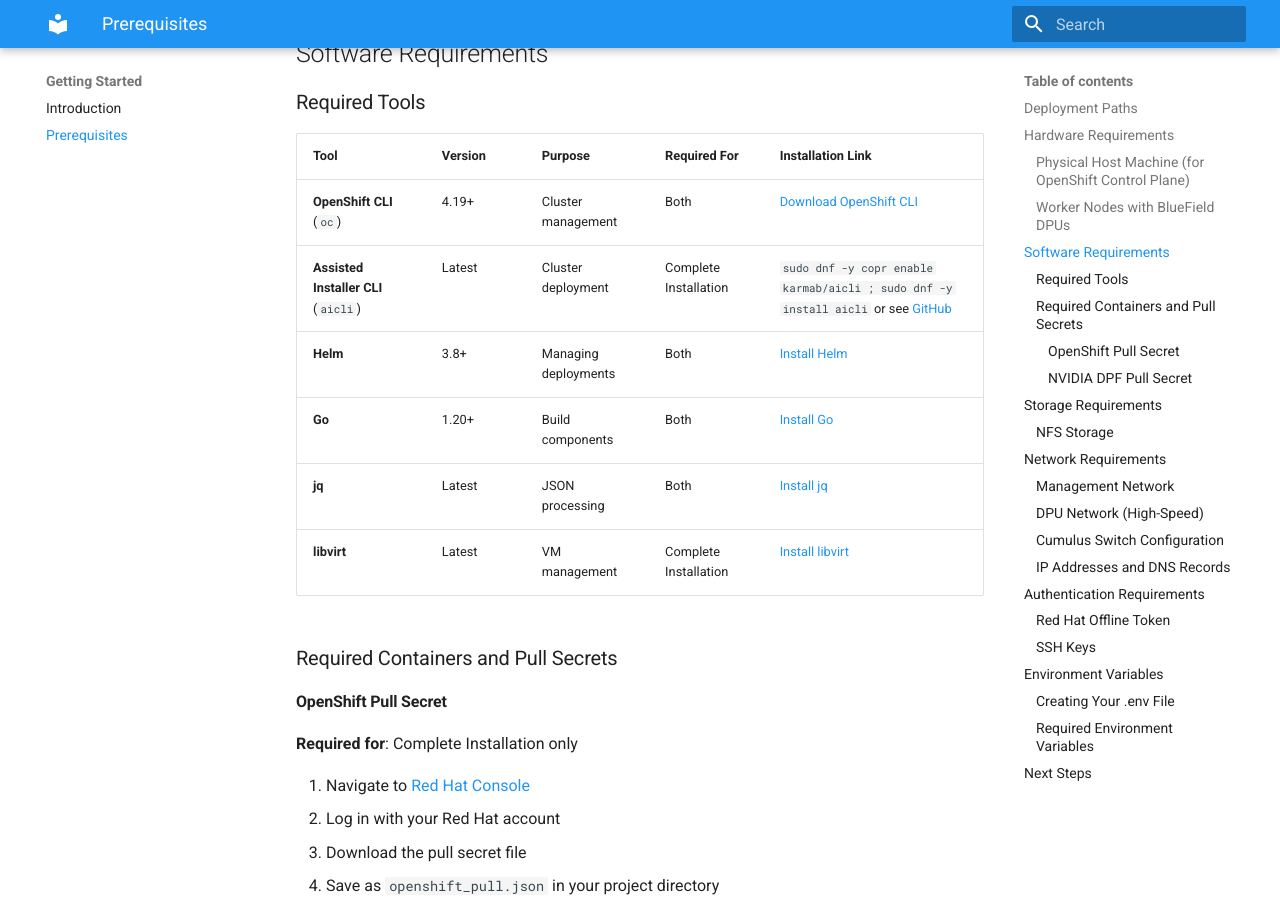
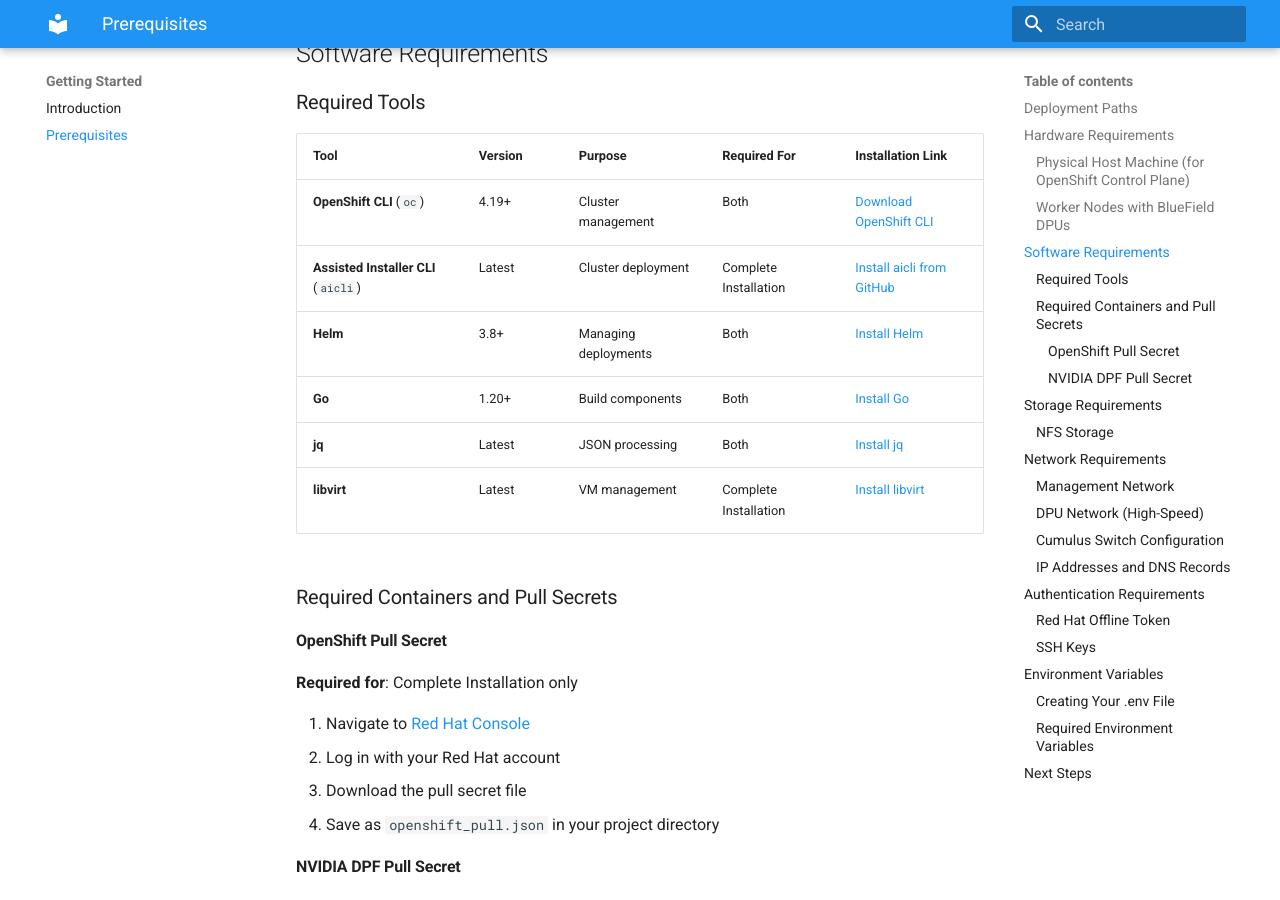
Before and after one commit to szigmon/openshift-dpf, an MkDocs documentation site: the page built from docs/prerequisites.md, in a window 1280 px wide and 900 px high, scrolled down 1686 px. Built offline with MkDocs 1.6.1 and Material for MkDocs 9.7.7, drawn with Linux system fonts in a browser that asks for light colours; some of the changed lines change nothing that is shown.

Commit message:
Fix: Navigation button links and update aicli installation reference

```diff
--- a/docs/assets/javascripts/nav-fix.js
+++ b/docs/assets/javascripts/nav-fix.js
@@ -23,6 +23,7 @@
       console.log("Found nav tabs:", navTabs.length);
 
       // Map of parent tab text to first child page (filename only)
+      // Make sure these files actually exist and have the correct content
       const tabRedirects = {
         'Getting Started': 'introduction.html',
         'Installation': 'full-installation.html',
@@ -39,12 +40,20 @@
         if (tabLink && tabRedirects[tabText]) {
           const pageUrl = tabRedirects[tabText];
           console.log(`Setting ${tabText} link to ${pageUrl}`);
-          tabLink.href = pageUrl;
+
+          // Use absolute path to ensure correct navigation
+          if (pageUrl.indexOf('/') !== 0) {
+            tabLink.href = '/' + pageUrl;
+          } else {
+            tabLink.href = pageUrl;
+          }
 
           // Add click handler as backup
           tabLink.addEventListener('click', function(e) {
-            console.log(`Redirecting to ${pageUrl}`);
-            window.location.href = pageUrl;
+            // Use direct window location for most reliable navigation
+            const targetUrl = window.location.origin + '/' + pageUrl;
+            console.log(`Redirecting to ${targetUrl}`);
+            window.location.href = targetUrl;
             e.preventDefault();
             return false;
           });
@@ -66,8 +75,9 @@
 
           // Create a click handler to navigate to the first child
           parent.addEventListener('click', function(e) {
-            console.log(`Sidebar redirecting to ${pageUrl}`);
-            window.location.href = pageUrl;
+            const targetUrl = window.location.origin + '/' + pageUrl;
+            console.log(`Sidebar redirecting to ${targetUrl}`);
+            window.location.href = targetUrl;
             e.preventDefault();
             return false;
           });
@@ -77,7 +87,7 @@
 
           // Create a wrapping link element
           const wrapperLink = document.createElement('a');
-          wrapperLink.href = pageUrl;
+          wrapperLink.href = '/' + pageUrl;
           wrapperLink.className = 'md-nav__force-link';
 
           // Apply some basic styling to make it cover the parent element
@@ -94,8 +104,9 @@
 
           // Add click handler to the wrapper link
           wrapperLink.addEventListener('click', function(e) {
-            console.log(`Wrapper redirecting to ${pageUrl}`);
-            window.location.href = pageUrl;
+            const targetUrl = window.location.origin + '/' + pageUrl;
+            console.log(`Wrapper redirecting to ${targetUrl}`);
+            window.location.href = targetUrl;
           });
         }
       });
@@ -106,12 +117,19 @@
         if (tabRedirects[linkText]) {
           const pageUrl = tabRedirects[linkText];
           console.log(`Direct fix for ${linkText} tab link to ${pageUrl}`);
-          link.href = pageUrl;
+
+          // Use absolute path to ensure correct navigation
+          if (pageUrl.indexOf('/') !== 0) {
+            link.href = '/' + pageUrl;
+          } else {
+            link.href = pageUrl;
+          }
 
           // Add click event listener with higher priority
           link.addEventListener('click', function(e) {
-            console.log(`Direct click on ${linkText} redirecting to ${pageUrl}`);
-            window.location.href = pageUrl;
+            const targetUrl = window.location.origin + '/' + pageUrl;
+            console.log(`Direct click on ${linkText} redirecting to ${targetUrl}`);
+            window.location.href = targetUrl;
             e.preventDefault();
             return false;
           }, true);
--- a/docs/prerequisites.md
+++ b/docs/prerequisites.md
@@ -59,7 +59,7 @@
 | Tool | Version | Purpose | Required For | Installation Link |
 |------|---------|---------|-------------|-------------------|
 | **OpenShift CLI** (`oc`) | 4.19+ | Cluster management | Both | [Download OpenShift CLI](https://mirror.openshift.com/pub/openshift-v4/clients/oc/latest/) |
-| **Assisted Installer CLI** (`aicli`) | Latest | Cluster deployment | Complete Installation | `sudo dnf -y copr enable karmab/aicli ; sudo dnf -y install aicli` or see [GitHub](https://github.com/karmab/aicli) |
+| **Assisted Installer CLI** (`aicli`) | Latest | Cluster deployment | Complete Installation | [Install aicli from GitHub](https://github.com/karmab/aicli#installation) |
 | **Helm** | 3.8+ | Managing deployments | Both | [Install Helm](https://helm.sh/docs/intro/install/) |
 | **Go** | 1.20+ | Build components | Both | [Install Go](https://golang.org/doc/install) |
 | **jq** | Latest | JSON processing | Both | [Install jq](https://stedolan.github.io/jq/download/) |
```
Also changed, not shown: netlify.toml.
